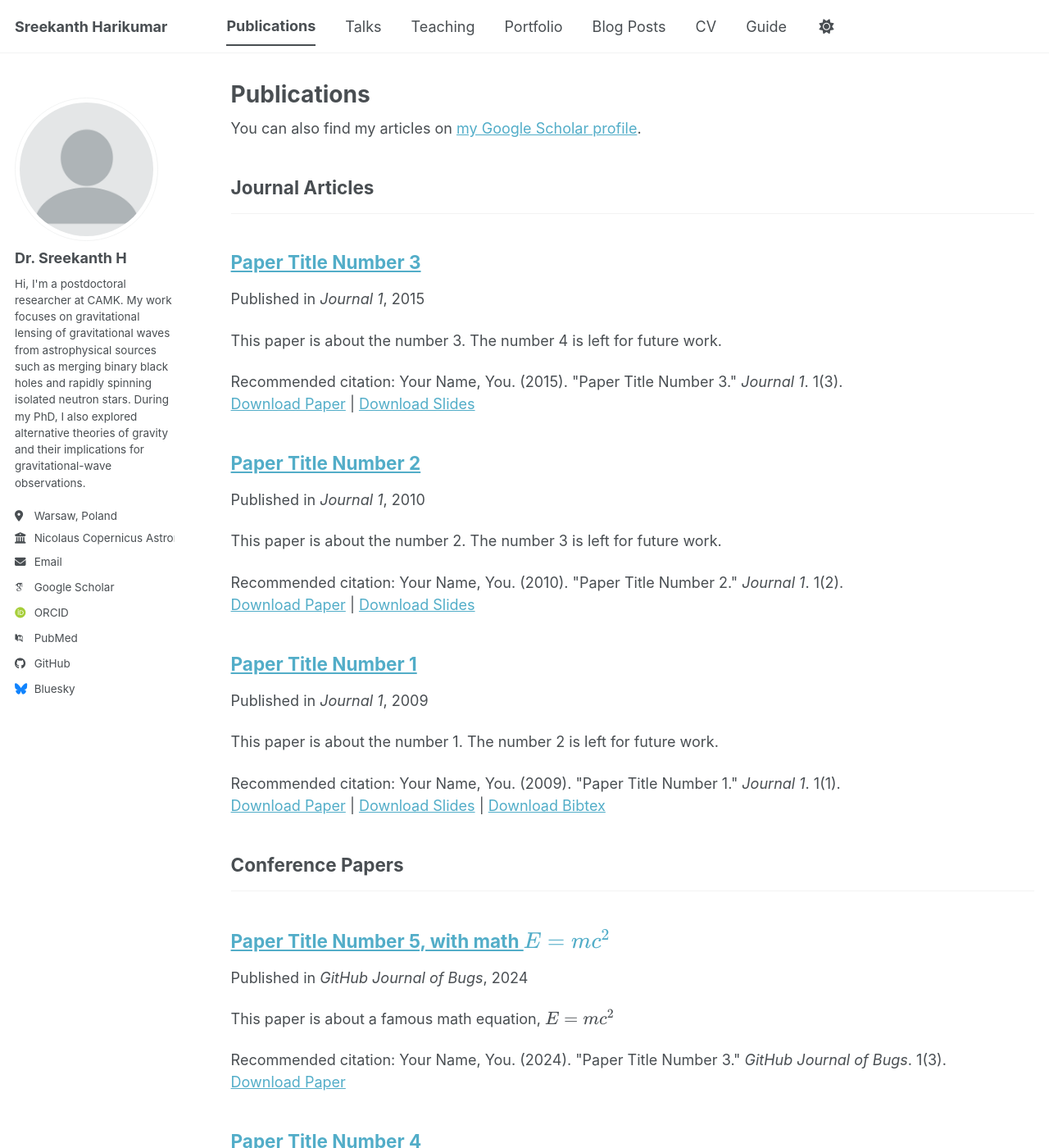
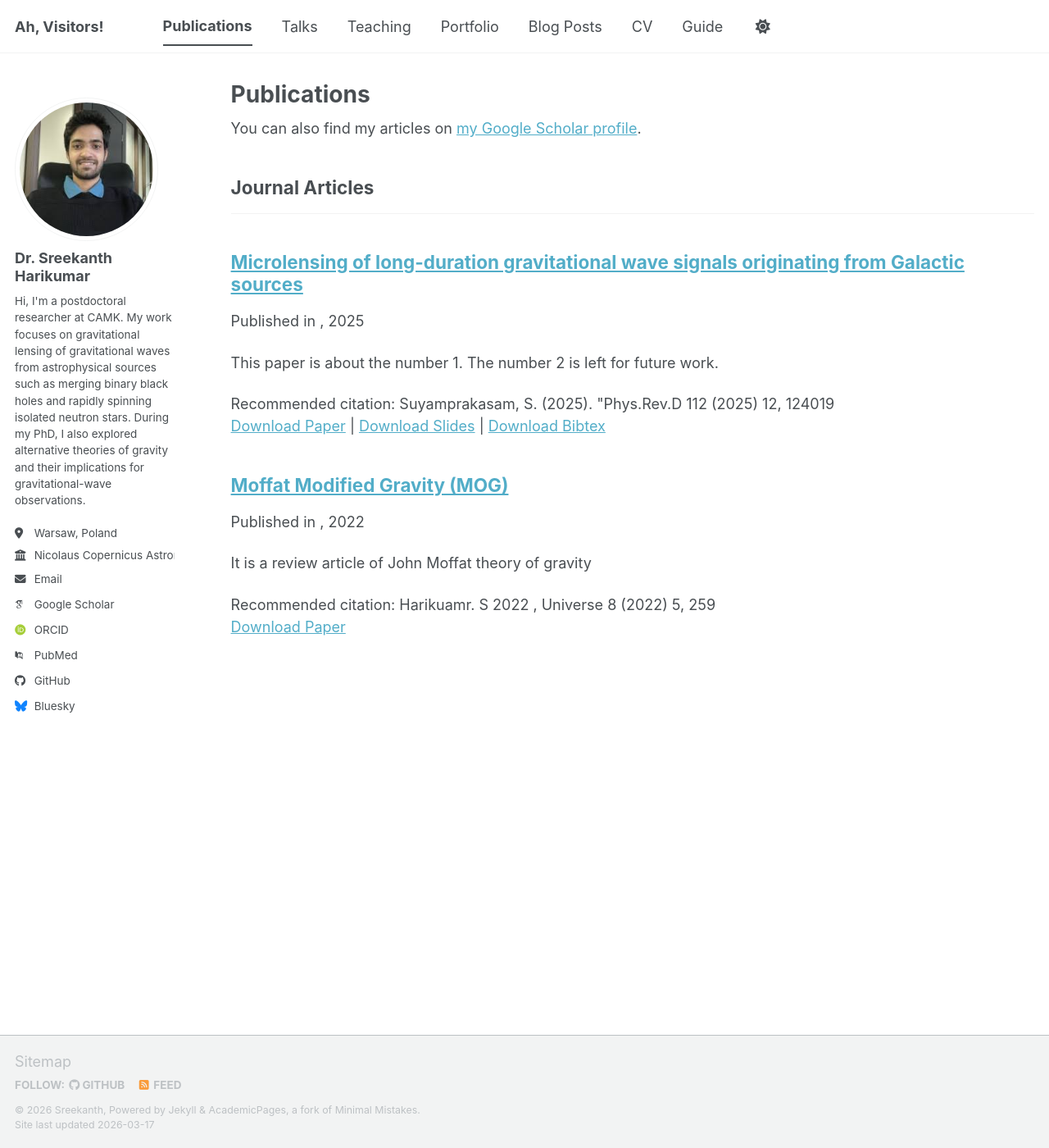
Before and after one commit to hsreekanth15/hsreekanth15.github.io, a Jekyll site: the page built from _pages/publications.html, in a window 1280 px wide and 1400 px high. Shown: the whole window at 82% size. Built offline with Jekyll 4.4.1, drawn with Linux system fonts in a browser that asks for light colours; some web fonts are replaced; a script bundle is joined from its source files by our own code; library files that are not in the unit come from our copies; some of the changed text lies outside the part shown.

Commit message:
Major changes

```diff
--- a/_config.yml
+++ b/_config.yml
@@ -9,7 +9,7 @@
 # Basic Site Settings
 locale                   : "en-US"
 site_theme               : "default" # The available themes options are "default", "air", "sunrise", "mint", "dirt" and "contrast"
-title                    : "Sreekanth Harikumar"
+title                    : "Ah, Visitors!"
 title_separator          : "-"
 name                     : &name "Sreekanth"
 description              : &description "Your Name's academic portfolio"   # Update this with a general description of your site, this is the default if not overridden by a page
@@ -24,7 +24,7 @@ repository               : "hsreekanth15.github.io"
 author:
   # Biographic information
   avatar           : "profile.png"
-  name             : "Dr. Sreekanth H"
+  name             : "Dr. Sreekanth Harikumar"
   pronouns         : # example: "he/him"
   bio              : "Hi, I'm a postdoctoral researcher at CAMK. My work focuses on gravitational lensing of gravitational waves from astrophysical sources such as merging binary black holes and rapidly spinning isolated neutron stars. During my PhD, I also explored alternative theories of gravity and their implications for gravitational-wave observations. "
   location         : "Warsaw, Poland"
--- a/_publications/2009-10-01-paper-title-number-1.md
+++ /dev/null
@@ -1,14 +0,0 @@
----
-title: "Paper Title Number 1"
-collection: publications
-category: manuscripts
-permalink: /publication/2009-10-01-paper-title-number-1
-excerpt: 'This paper is about the number 1. The number 2 is left for future work.'
-date: 2009-10-01
-venue: 'Journal 1'
-slidesurl: 'https://academicpages.github.io/files/slides1.pdf'
-paperurl: 'https://academicpages.github.io/files/paper1.pdf'
-bibtexurl: 'https://academicpages.github.io/files/bibtex1.bib'
-citation: 'Your Name, You. (2009). &quot;Paper Title Number 1.&quot; <i>Journal 1</i>. 1(1).'
----
-The contents above will be part of a list of publications, if the user clicks the link for the publication than the contents of section will be rendered as a full page, allowing you to provide more information about the paper for the reader. When publications are displayed as a single page, the contents of the above "citation" field will automatically be included below this section in a smaller font.
--- /dev/null
+++ b/_publications/2009-10-01-paper-title-number-5.md
@@ -0,0 +1,14 @@
+---
+title: "Microlensing of long-duration gravitational wave signals originating from Galactic sources"
+collection: publications
+category: manuscripts
+permalink: /publication/2025-06-08-paper-title-number-1
+excerpt: 'This paper is about the number 1. The number 2 is left for future work.'
+date: 2025-10-01
+slidesurl: 'https://inspirehep.net/literature/2905650'
+paperurl: 'https://doi.org/10.1103/d1ys-8fw3'
+bibtexurl: 'https://arxiv.org/abs/2503.21845'
+citation: 'Suyamprakasam, S. (2025). &quot;Phys.Rev.D 112 (2025) 12, 124019'
+---
+Detection of quasimonochromatic, long-duration (continuous) gravitational wave radiation emitted by, e.g., asymmetric rotating neutron stars in our Galaxy requires a long observation time to distinguish it from the detector’s noise. If this signal is additionally microlensed by a lensing object located in the Galaxy, its magnitude would be temporarily magnified, which may lead to its discovery and allow probing of the physical nature of the lensing object and the source. We study the observational effect of microlensing of continuous gravitational wave signals for Galactic sources and lenses in the point mass lens approximation. In particular, we examine the regions of the parameter space that are promising for lensed CW searches and perform example simulations to demonstrate how the lensing effect affects the continuous wave signal. We show that an analytical lensing pattern can be identified from the lensed continuous wave signal using the time-domain
+F-statistic search, as the estimated signal-to-noise ratio in each time-domain segment scales directly with the amplification factor.
--- a/_publications/2010-10-01-paper-title-number-2.md
+++ /dev/null
@@ -1,14 +0,0 @@
----
-title: "Paper Title Number 2"
-collection: publications
-category: manuscripts
-permalink: /publication/2010-10-01-paper-title-number-2
-excerpt: 'This paper is about the number 2. The number 3 is left for future work.'
-date: 2010-10-01
-venue: 'Journal 1'
-slidesurl: 'https://academicpages.github.io/files/slides2.pdf'
-paperurl: 'https://academicpages.github.io/files/paper2.pdf'
-citation: 'Your Name, You. (2010). &quot;Paper Title Number 2.&quot; <i>Journal 1</i>. 1(2).'
----
-
-The contents above will be part of a list of publications, if the user clicks the link for the publication than the contents of section will be rendered as a full page, allowing you to provide more information about the paper for the reader. When publications are displayed as a single page, the contents of the above "citation" field will automatically be included below this section in a smaller font.
--- a/_publications/2015-10-01-paper-title-number-3.md
+++ /dev/null
@@ -1,14 +0,0 @@
----
-title: "Paper Title Number 3"
-collection: publications
-category: manuscripts
-permalink: /publication/2015-10-01-paper-title-number-3
-excerpt: 'This paper is about the number 3. The number 4 is left for future work.'
-date: 2015-10-01
-venue: 'Journal 1'
-slidesurl: 'https://academicpages.github.io/files/slides3.pdf'
-paperurl: 'https://academicpages.github.io/files/paper3.pdf'
-citation: 'Your Name, You. (2015). &quot;Paper Title Number 3.&quot; <i>Journal 1</i>. 1(3).'
----
-
-The contents above will be part of a list of publications, if the user clicks the link for the publication than the contents of section will be rendered as a full page, allowing you to provide more information about the paper for the reader. When publications are displayed as a single page, the contents of the above "citation" field will automatically be included below this section in a smaller font.
--- /dev/null
+++ b/_publications/2025-06-08-paper-title-number-1.md
@@ -0,0 +1,21 @@
+---
+title: "Moffat Modified Gravity (MOG) "
+collection: publications
+category: manuscripts
+permalink: https://doi.org/10.3390/universe8050259
+excerpt: 'It is a review article of John Moffat theory of gravity'
+date: 2022-04-11
+venue: ''
+paperurl: ' https://doi.org/10.3390/universe8050259'
+citation: 'Harikuamr. S 2022 , Universe 8 (2022) 5, 259'
+---
+
+Scalar Tensor Vector Gravity (STVG) or MOdified Gravity (MOG) is a metric theory of
+gravity with dynamical scalar fields and a massive vector field introduced in addition to the metric
+tensor. In the weak field approximation, MOG modifies the Newtonian acceleration with a Yukawa-
+like repulsive term due to a Maxwell–Proca type Lagrangian. This associates matter with a fifth force
+and a modified equation of motion. MOG has been successful in explaining galaxy rotation curves,
+cosmological observations and all other solar system observations without the need for dark matter.
+In this article, we discuss the key concepts of MOG theory. Then, we discuss existing observational
+bounds on MOG weak field parameters. In particular, we will present our original results obtained
+from the X-COP sample of galaxy clusters.
--- a/_publications/2025-06-08-paper-title-number-5.md
+++ /dev/null
@@ -1,13 +0,0 @@
----
-title: "Paper Title Number 5, with math $$E=mc^2$$"
-collection: publications
-category: conferences
-permalink: /publication/2024-02-17-paper-title-number-4
-excerpt: 'This paper is about a famous math equation, $$E=mc^2$$'
-date: 2024-02-17
-venue: 'GitHub Journal of Bugs'
-paperurl: 'https://academicpages.github.io/files/paper3.pdf'
-citation: 'Your Name, You. (2024). &quot;Paper Title Number 3.&quot; <i>GitHub Journal of Bugs</i>. 1(3).'
----
-
-Using [MathJax](https://www.mathjax.org/) in the description is supported - $$E=mc^2$$ - however, the use must be mindful that the default delimiters are `$$...$$` and `\\[...\\]` which differs from the `$...$` that is typically expected.
```
Also changed, not shown: _pages/about.md (+11 -1 lines), _posts/2013-08-14-blog-post-2.md (deleted, +0 -20 lines), _posts/2014-08-14-blog-post-3.md (deleted, +0 -20 lines), _posts/2015-08-14-blog-post-4.md (deleted, +0 -20 lines), _posts/2199-01-01-future-post.md (deleted, +0 -11 lines), _publications/2024-02-17-paper-title-number-4.md (deleted, +0 -13 lines), images/profile.png.
